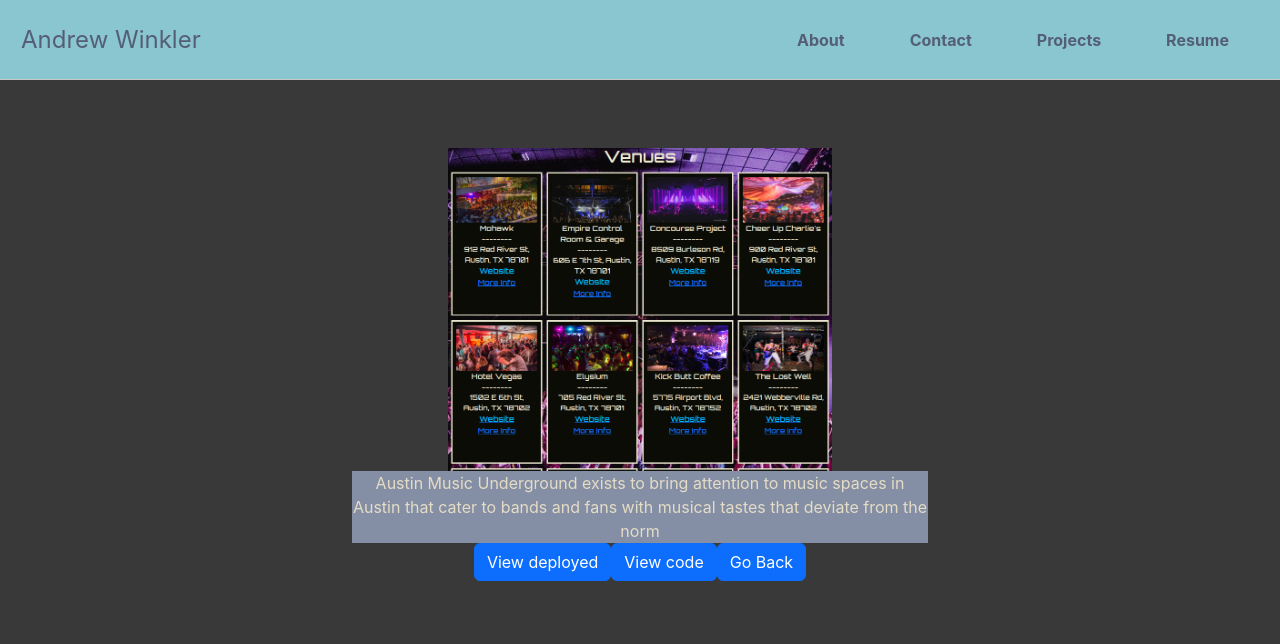
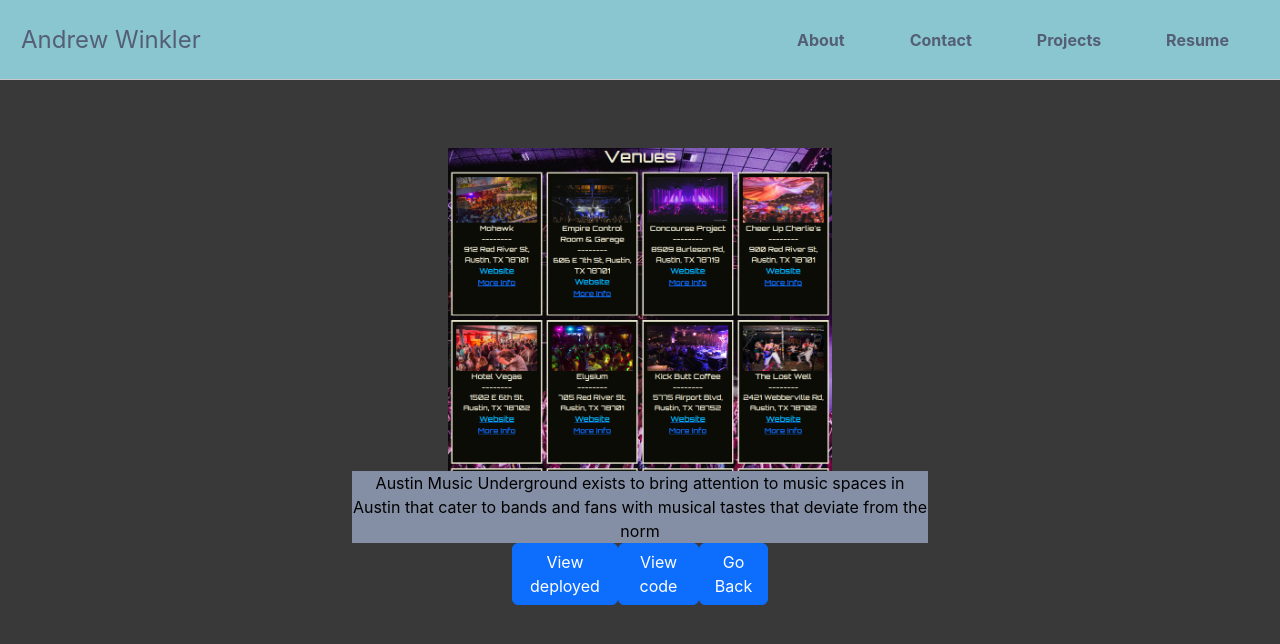
Before and after one commit to Metranohm/portfolio, a React (Create React App) app: page /projects/austin-music-underground in a window 1280 px wide. Shown: the top 644 px of the page. Built offline with nearby package versions, Linux system fonts and the light colour scheme.

Commit message:
update resume page

```diff
--- a/src/components/ProjectPreview.module.css
+++ b/src/components/ProjectPreview.module.css
@@ -9,6 +9,7 @@
 justify-content: center;
 display: flex;
 display: inline-block;
+background-color: #0E1116;
 }
 
 .container:hover {
--- a/src/pages/ProjectDetails/ProjectDetails.module.css
+++ b/src/pages/ProjectDetails/ProjectDetails.module.css
@@ -11,11 +11,11 @@
 
 article {
   /* padding: 0 0 0 800px; */
-  width: 50%;
+  width: 20%;
   margin-left: auto;
   margin-right: auto;
   display: flex;
-  justify-content: center;
+  justify-content: space-around;
 
 }
 
@@ -26,7 +26,7 @@
   margin-right: auto;
   display: block;
   background-color: #848FA5;
-  color: #E5DCC5;
+  color: black;
 
 }
 
--- a/src/pages/Resume/Resume.jsx
+++ b/src/pages/Resume/Resume.jsx
@@ -5,13 +5,17 @@
 
   return (
     <>
+      {/* <div className={styles.link}> */}
+
+      {/* </div> */}
+      <div className={styles.image}>
+        <img src="https://i.postimg.cc/jjqxd5kS/Andrew-Winkler-Resume-1.png" alt="resume" />
+      </div>
       <div className={styles.link}>
       <Link to="Resume.pdf" target="_blank" download>Download my resume!</Link>
       </div>
-      <div className={styles.image}>
-        <img src="https://i.postimg.cc/jjqxd5kS/Andrew-Winkler-Resume-1.png" alt="resume" />
-      </div>
     </>
+
   )
 }
 
--- a/src/pages/Resume/Resume.module.css
+++ b/src/pages/Resume/Resume.module.css
@@ -1,11 +1,18 @@
 .link {
-  padding-top: 150px;
   text-align: center;
   font-size: 30px;
   text-decoration: none;
+  display: flex;
+  display: inline-block;
+  justify-content: flex-start;
+}
 
-}
+/* a {
+  color: #E5DCC5;
+
+} */
 
 .image {
   vertical-align: top;
+  padding-top: 100px;
 }
```
